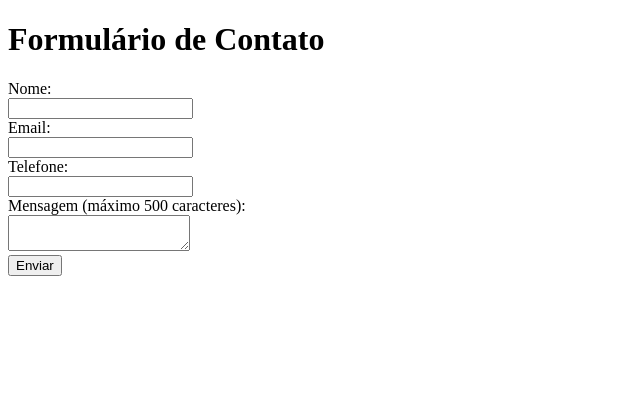
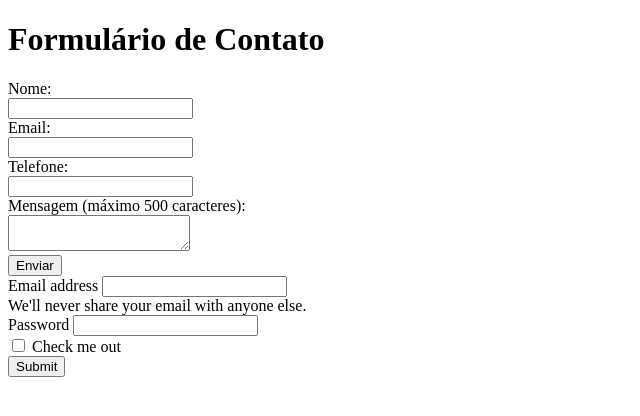
Before and after one commit to Manuelaamorim/smartSchool, a Django app: page /contato/ in a window 1280 px wide. Shown: the top 416 px of the page, without its empty margins (0-640 px from the left). Run offline with Django 5.2, Linux system fonts and the light colour scheme.

Commit message:
ajeitando bug da página contato

```diff
--- a/appsmartschool/templates/appsmartschool/formulario_contato.html
+++ b/appsmartschool/templates/appsmartschool/formulario_contato.html
@@ -6,7 +6,7 @@
 </head>
 <body>
     <h1>Formulário de Contato</h1>
-    <form method="post" action="{% url 'formulario_contato' %}">
+    <form method="post" action="{% url 'appsmartschool:formulario_contato' %}">
         {% csrf_token %}
         <label for="id_nome">Nome:</label><br>
         <input type="text" id="id_nome" name="nome" required><br>
@@ -18,5 +18,21 @@
         <textarea id="id_mensagem" name="mensagem" maxlength="500" required></textarea><br>
         <input type="submit" value="Enviar">
     </form>
+    <form>
+        <div class="mb-3">
+          <label for="exampleInputEmail1" class="form-label">Email address</label>
+          <input type="email" class="form-control" id="exampleInputEmail1" aria-describedby="emailHelp">
+          <div id="emailHelp" class="form-text">We'll never share your email with anyone else.</div>
+        </div>
+        <div class="mb-3">
+          <label for="exampleInputPassword1" class="form-label">Password</label>
+          <input type="password" class="form-control" id="exampleInputPassword1">
+        </div>
+        <div class="mb-3 form-check">
+          <input type="checkbox" class="form-check-input" id="exampleCheck1">
+          <label class="form-check-label" for="exampleCheck1">Check me out</label>
+        </div>
+        <button type="submit" class="btn btn-primary">Submit</button>
+      </form>
 </body>
 </html>
```
